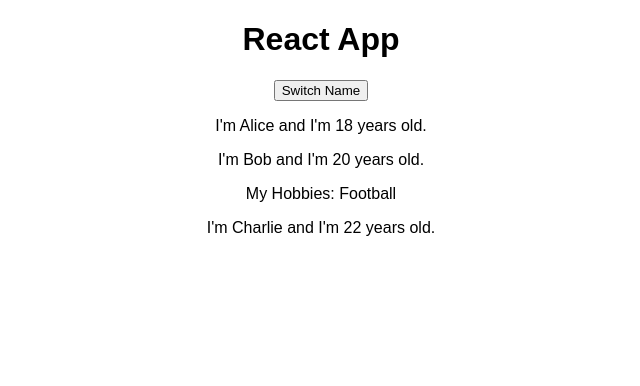
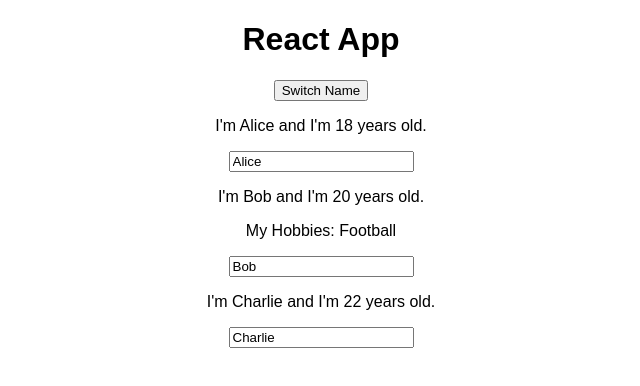
Before and after one commit to igorini/react-complete-guide, a React (Create React App) app: page / in a window 1280 px wide. Shown: the top 386 px of the page, without its empty margins (319-959 px from the left). Built offline with nearby package versions, Linux system fonts and the light colour scheme.

Commit message:
Add text fields for changing names

```diff
--- a/src/App.js
+++ b/src/App.js
@@ -22,6 +22,16 @@
     })
   }
 
+  nameChangedHandler = (event) => {
+    this.setState({
+      persons: [
+        { name: 'Alice', age: 18},
+        { name: event.target.value, age: 20},
+        { name: 'Charlie', age: 22}
+      ]
+    })
+  }
+
   render() {
     return (
       <div className="App">
@@ -33,7 +43,8 @@
         <Person
           name={this.state.persons[1].name}
           age={this.state.persons[1].age}
-          click={this.switchNameHandler.bind(this, 'Agatha')} > My Hobbies: Football</Person>
+          click={this.switchNameHandler.bind(this, 'Agatha')}
+          changed={this.nameChangedHandler}> My Hobbies: Football</Person>
         <Person name={this.state.persons[2].name} age={this.state.persons[2].age} />
       </div>
     );
--- a/src/Person/Person.js
+++ b/src/Person/Person.js
@@ -5,6 +5,7 @@
     <div>
       <p onClick={props.click}>I'm {props.name} and I'm {props.age} years old.</p>
       <p>{props.children}</p>
+      <input type="text" onChange={props.changed} value={props.name}/>
     </div>
   );
 };
```
